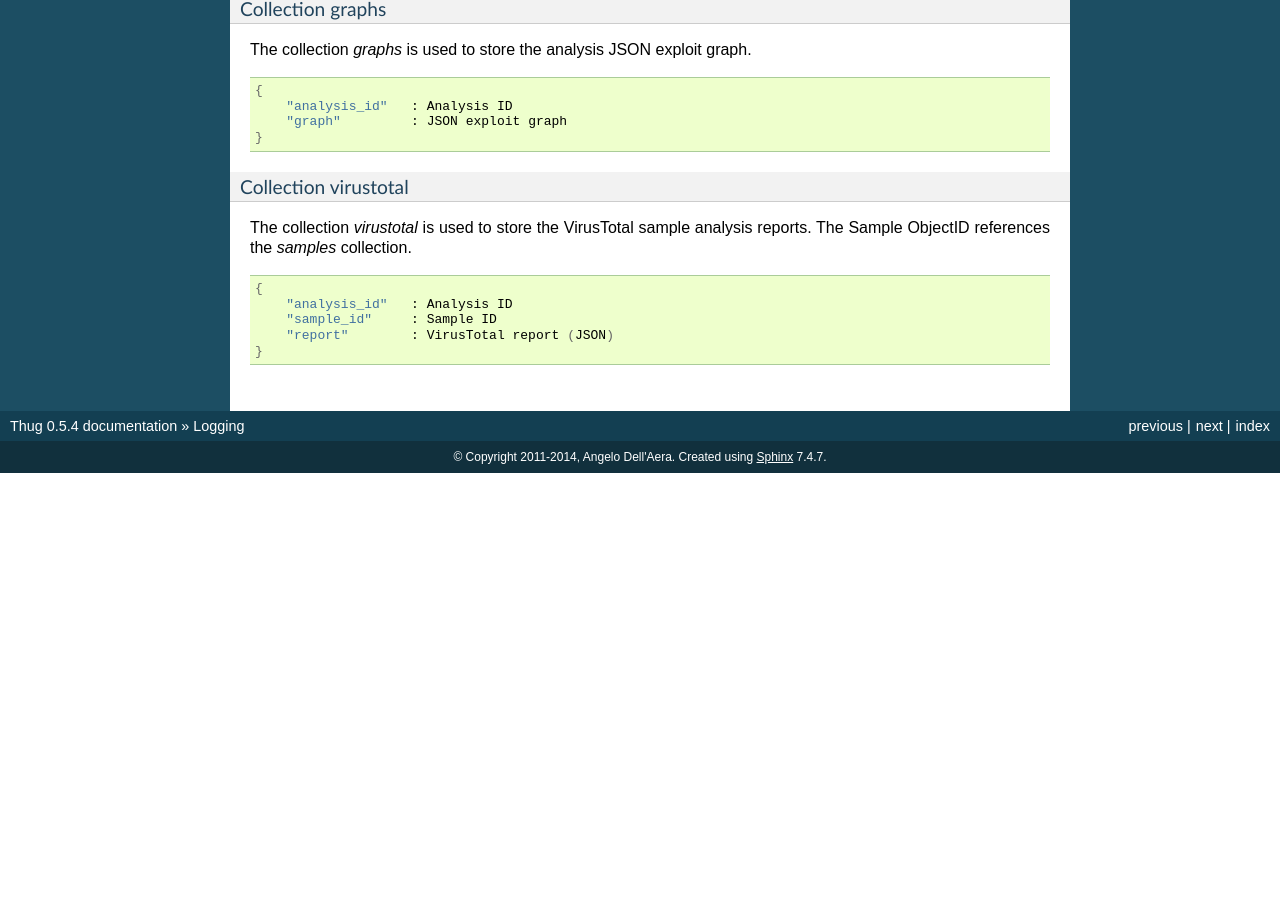
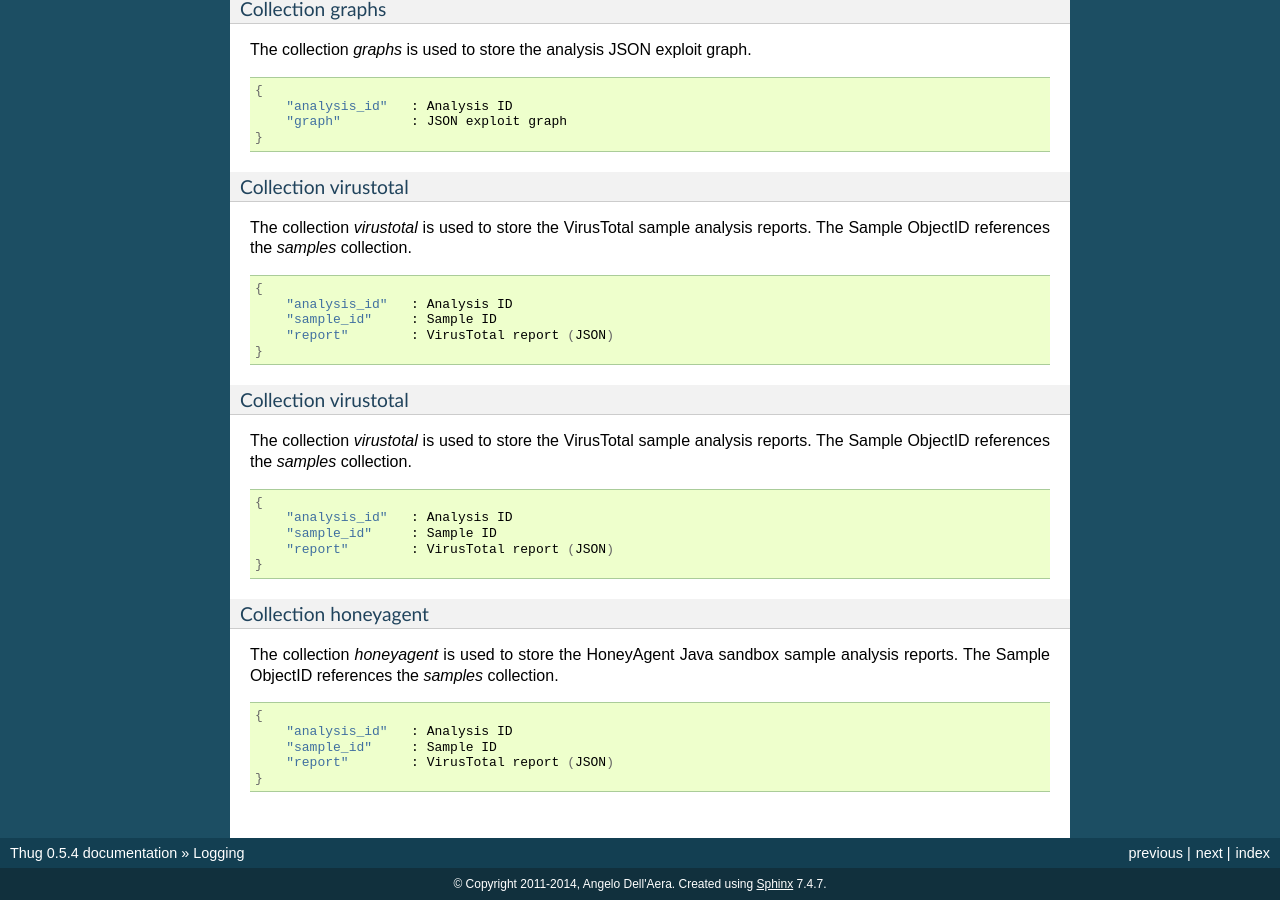
Before and after one commit to buffer/thug, a Sphinx documentation site: the page built from doc/source/logging.rst, in a window 1280 px wide and 900 px high, scrolled down 2654 px. Built offline with Sphinx 7.4.7, drawn with Linux system fonts in a browser that asks for light colours; before the commit the page ends 3127 px from its top, so only the background shows below that; some of the changed text lies outside the part shown.

Commit message:
Updated documentation

```diff
--- a/doc/source/logging.rst
+++ b/doc/source/logging.rst
@@ -198,3 +198,31 @@ The Sample ObjectID references the *samples* collection.
             "sample_id"     : Sample ID
             "report"        : VirusTotal report (JSON)
         }
+
+Collection virustotal
+^^^^^^^^^^^^^^^^^^^^^
+
+The collection *virustotal* is used to store the VirusTotal sample analysis reports.
+The Sample ObjectID references the *samples* collection.
+
+.. code-block:: sh
+
+        {
+            "analysis_id"   : Analysis ID
+            "sample_id"     : Sample ID
+            "report"        : VirusTotal report (JSON)
+        }
+
+Collection honeyagent
+^^^^^^^^^^^^^^^^^^^^^
+
+The collection *honeyagent* is used to store the HoneyAgent Java sandbox sample analysis
+reports. The Sample ObjectID references the *samples* collection.
+
+.. code-block:: sh
+
+        {
+            "analysis_id"   : Analysis ID
+            "sample_id"     : Sample ID
+            "report"        : VirusTotal report (JSON)
+        }
```
